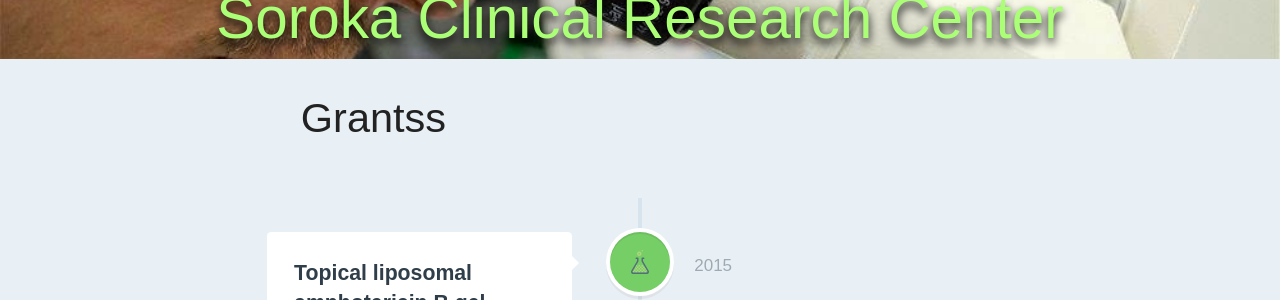
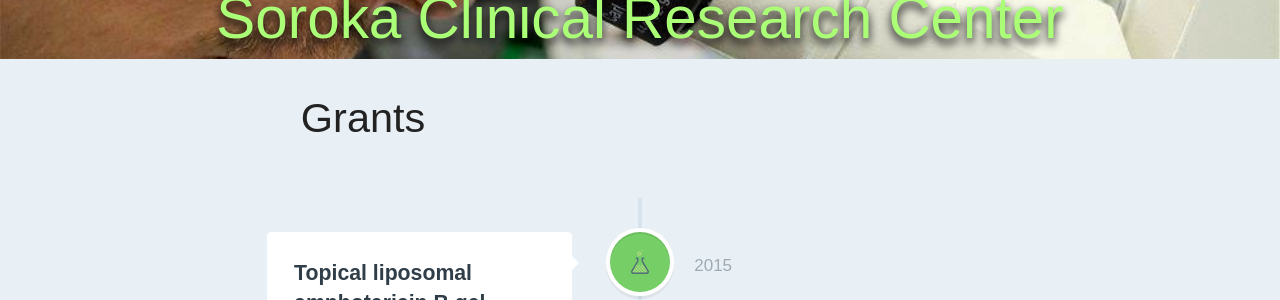
Before and after one commit to vsevkayf/OmarKhayyam, a Jekyll site: the page built from pages/Grants.html, in a window 1280 px wide and 900 px high. Shown: the part 324-624 px from the top of the window. Built offline with Jekyll 4.4.1, drawn with Linux system fonts in a browser that asks for light colours; nearby versions of some CDN libraries; some web fonts are replaced.

Commit message:
Update and rename Grantss.html to Grants.html

```diff
--- a/pages/Grantss.html
+++ b/pages/Grants.html
@@ -3,11 +3,11 @@
 header:
   title: Soroka Clinical Research Center
   image_fullwidth: microdude.jpg
-title: "Grantss"
-meta_title: "Grantss"
+title: "Grants"
+meta_title: "Grants"
 subheadline: ""
 teaser: ""
-permalink: "/Grantss/"
+permalink: "/Grants/"
 ---
 <link rel="stylesheet" href="{{site.urlass}}/timeline/reset.css"> <!-- CSS reset -->
 <link rel="stylesheet" href="{{site.urlass}}/timeline/style.css"> <!-- Resource style -->
```
